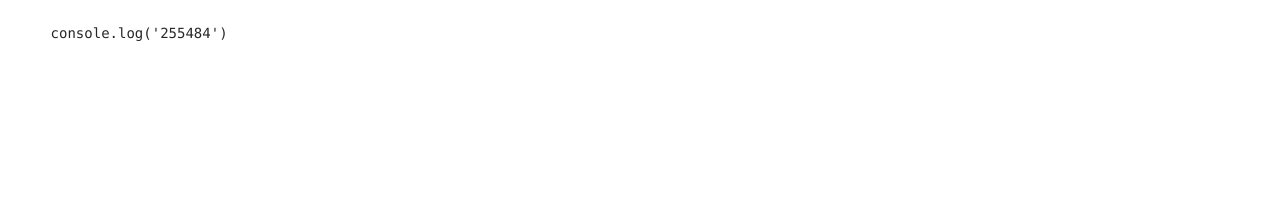
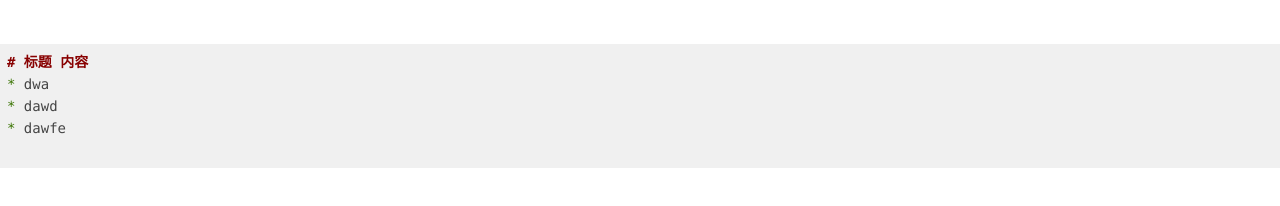
Before and after one commit to zidoshare/zieditor, a website built with webpack: page src/index.html in a window 1280 px wide. Built offline with nearby package versions, Linux system fonts and the light colour scheme.

Commit message:
some test

```diff
--- a/package.json
+++ b/package.json
@@ -45,5 +45,9 @@
     "webpack-dev-server": "^2.9.2",
     "webpack-hot-middleware": "^2.20.0",
     "webpack-merge": "^4.1.0"
+  },
+  "dependencies": {
+    "highlight.js": "^9.12.0",
+    "marked": "^0.3.6"
   }
 }
--- a/src/index.html
+++ b/src/index.html
@@ -9,8 +9,11 @@
 <body>
   <div class="zieditor-markdown"></div>
   <pre>
-    <code>
-      console.log('255484')
+
+    <code class="markdown"># 标题 内容
+* dwa
+* dawd
+* dawfe
     </code>
   </pre>
 </body>
--- a/src/index.js
+++ b/src/index.js
@@ -1,5 +1,10 @@
 import './index.css'
-console.log('3456adw')
+import hljs from 'highlight.js'
+import 'highlight.js/styles/default.css'
+import marked from 'marked'
+hljs.initHighlightingOnLoad()
+console.log(marked('I am using __markdown__.'))
+
 if(module.hot){
   module.hot.accept()
 }
```
